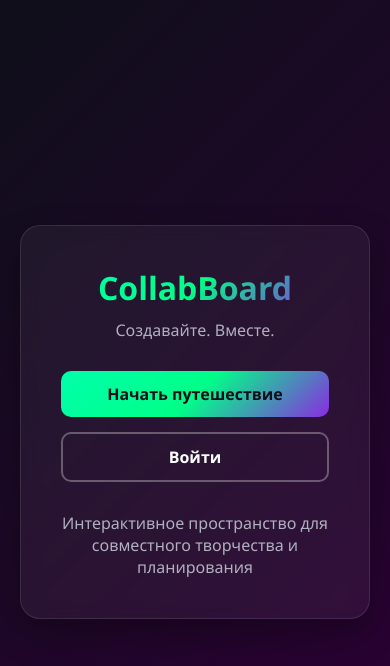
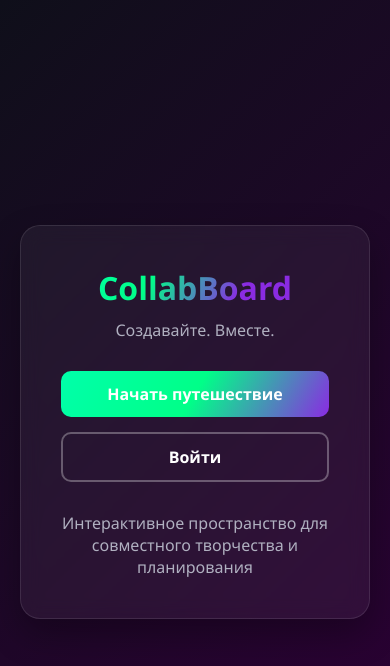
Before and after one commit to AniikX/collabboard, a website: page public/index.html in a window 390 px wide. Drawn offline with Linux system fonts and the light colour scheme.

Commit message:
new_color2

```diff
--- a/public/styles/auth.css
+++ b/public/styles/auth.css
@@ -48,7 +48,7 @@ body {
 .auth-header h1 {
     font-size: 2rem;
     margin-bottom: 10px;
-    background: linear-gradient(135deg, #00ffaa, #00ff88, var(--accent-purple));
+    background: linear-gradient(45deg, var(--accent-neon), var(--accent-purple));
     -webkit-background-clip: text;
     -webkit-text-fill-color: transparent;
 }
@@ -117,7 +117,7 @@ body {
 }
 
 .auth-btn.primary {
-    background: linear-gradient(135deg, #00ffaa, #00ff88, var(--accent-purple));
+    background: linear-gradient(45deg, var(--accent-neon), var(--accent-purple));
     color: var(--bg-primary);
 }
 
@@ -182,3 +182,20 @@ body {
     text-align: center;
     margin-bottom: 20px;
 }
+
+/* Мобильная версия — принудительно задаём градиент, как на ПК */
+@media (max-width: 768px) {
+    .auth-header h1 {
+        background: linear-gradient(120deg, #00ffaa, #00ff88, #8a2be2, #8a2be2);
+        -webkit-background-clip: text;
+        background-clip: text;
+        color: transparent;
+        text-shadow: none;
+    }
+
+    .auth-btn.primary {
+        background: linear-gradient(120deg, #00ffaa, #00ff88, #8a2be2);
+        color: white;
+        border: none;
+    }
+}
```
